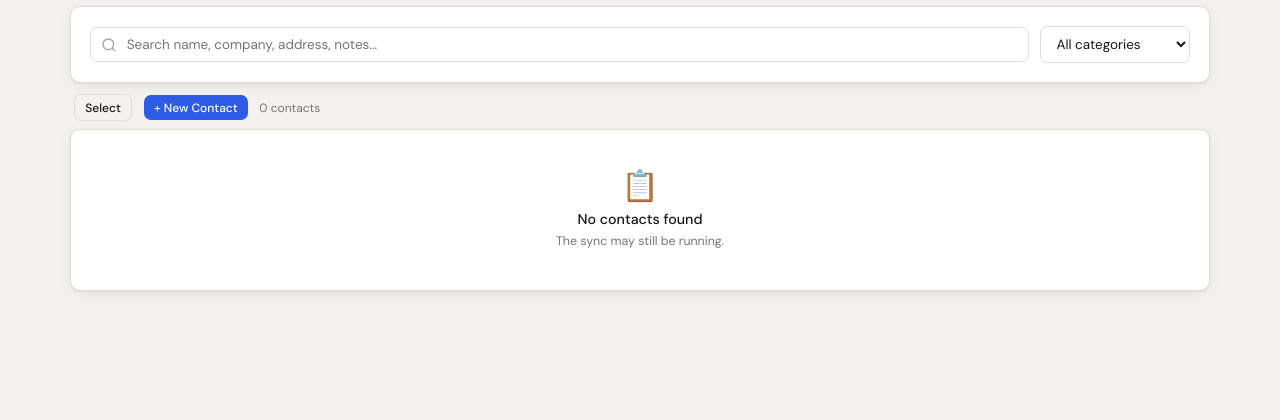
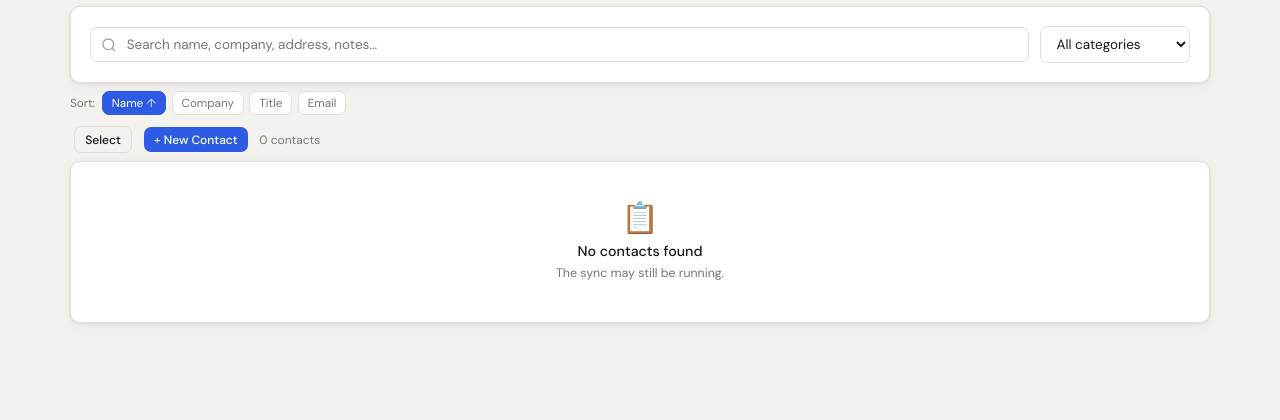
Before and after one commit to jkharty/ContactSync, a Flask app: page /contacts in a window 1280 px wide. Shown: the part 60-480 px from the top of the page. Run offline with Flask 3, Linux system fonts and the light colour scheme; the visitor is signed in with stand-in values (Sample User, id 1); data comes from the database, SQL or seed files in the repository; data that the repository does not hold is empty; parts of the project's set-up code (start-up, migrations or seed data) failed here and were passed over.

Commit message:
Add 4 high-impact improvements: retry, delete sync, write-back status, sort UI
1. Auto-retry failed write-backs: _process_pending_writes() now resets
   'error' rows to 'pending' at the start of each sync cycle so they are
   automatically retried without admin intervention. Added per-contact
   'Retry write' button in the Errors tab for immediate manual retry.

2. Deleted contact sync: full_sync() now tracks all exchange_ids seen
   from Exchange and removes any DB contacts not in that set (excluding
   LOCAL-* pending-creation rows). The deleted count is reported in the
   sync log.

3. Write-back confirmation: contact_detail() now queries the most recent
   pending_write status for each contact and passes it to the template.
   contact.html shows a banner: pending (orange), done (green), error (red).

4. Sort bar on contacts list: clickable Name/Company/Title/Email sort
   buttons above the list, with active state and direction arrow. Clicking
   the active sort toggles asc/desc. State is reflected in both the
   initial server render and after AJAX refreshes.

Co-Authored-By: Claude Sonnet 4.6 <noreply@anthropic.com>

```diff
--- a/app.py
+++ b/app.py
@@ -368,8 +368,14 @@ def contact_detail(cid):
     row = db.execute("SELECT * FROM contacts WHERE id=?", (cid,)).fetchone()
     if not row:
         return render_template("error.html", message="Contact not found."), 404
+    write = db.execute(
+        "SELECT status, requested_at FROM pending_writes "
+        "WHERE exchange_id=? ORDER BY requested_at DESC LIMIT 1",
+        (row["exchange_id"],)
+    ).fetchone()
     return render_template("contact.html", c=row,
-        role=session["role"], username=session["username"])
+        role=session["role"], username=session["username"],
+        write_status=write["status"] if write else None)
 
 @app.route("/contacts/<int:cid>/edit", methods=["GET", "POST"])
 @login_required
@@ -772,6 +778,18 @@ def retry_failed_writes():
     db.commit()
     return redirect(url_for("admin", tab="errors"))
 
+@app.route("/admin/writes/retry/<exchange_id>", methods=["POST"])
+@login_required
+@role_required("admin")
+def retry_write_for_contact(exchange_id):
+    db = get_request_db()
+    db.execute(
+        "UPDATE pending_writes SET status='pending' WHERE exchange_id=? AND status='error'",
+        (exchange_id,)
+    )
+    db.commit()
+    return redirect(url_for("admin", tab="errors"))
+
 # ── API for search typeahead ──────────────────────────────────────────────────
 @app.route("/api/search")
 @login_required
--- a/static/style.css
+++ b/static/style.css
@@ -413,6 +413,36 @@ td a:hover { text-decoration: underline; }
   animation: spin .6s linear infinite;
   display: inline-block;
 }
+
+/* ── Write-back status banner (contact detail) ────────────── */
+.write-status {
+  padding: .5rem 1rem;
+  border-radius: var(--radius-sm);
+  font-size: .825rem;
+  font-weight: 500;
+  margin-bottom: .75rem;
+}
+.write-status-pending { background: var(--warning-bg);  color: var(--warning); border: 1px solid var(--warning-border); }
+.write-status-done    { background: var(--success-bg);  color: var(--success); border: 1px solid var(--success-border); }
+.write-status-error   { background: var(--danger-bg);   color: var(--danger);  border: 1px solid var(--danger-border); }
+
+/* ── Sort bar (contacts list) ─────────────────────────────── */
+.sort-bar { display: flex; align-items: center; gap: .35rem; margin-bottom: .5rem; flex-wrap: wrap; }
+.sort-label { font-size: .78rem; color: var(--muted); margin-right: .1rem; }
+.sort-btn {
+  font-size: .78rem;
+  padding: .22rem .6rem;
+  border: 1px solid var(--border);
+  border-radius: var(--radius-sm);
+  background: var(--surface);
+  cursor: pointer;
+  color: var(--muted);
+  font-family: inherit;
+  transition: all .15s;
+}
+.sort-btn:hover { border-color: var(--accent); color: var(--accent); }
+.sort-btn.active { background: var(--accent); color: #fff; border-color: var(--accent); }
+.sort-arrow { margin-left: .2rem; opacity: .8; }
 
 /* ── Sync status pill ─────────────────────────────────────── */
 .sync-pill {
--- a/sync_engine.py
+++ b/sync_engine.py
@@ -452,12 +452,13 @@ def full_sync():
     log.info("Starting full sync ...")
     _set_sync_status("running", "Full sync in progress…")
     start = datetime.datetime.utcnow().isoformat()
-    added = updated = errors = 0
+    added = updated = deleted = errors = 0
     try:
         account  = get_account()
         target   = account.root / 'Top of Information Store' / 'Contacts'
         contacts = target.all()
         db = get_db()
+        seen_exchange_ids = set()
         for c in contacts:
             try:
                 if not isinstance(c, Contact):
@@ -470,6 +471,7 @@ def full_sync():
                     errors += 1
                     continue
                 d = contact_to_dict(c)
+                seen_exchange_ids.add(d["exchange_id"])
                 existing = db.execute(
                     "SELECT id, change_key FROM contacts WHERE exchange_id=?",
                     (d["exchange_id"],)
@@ -539,6 +541,22 @@ def full_sync():
             except Exception as e:
                 log.error(f"Error processing contact: {e}")
                 errors += 1
+
+        # Remove contacts that no longer exist in Exchange
+        # (exclude LOCAL-* rows — contacts created locally but not yet pushed)
+        if seen_exchange_ids:
+            stale = db.execute(
+                "SELECT id, exchange_id, display_name FROM contacts "
+                "WHERE exchange_id NOT LIKE 'LOCAL-%'"
+            ).fetchall()
+            for stale_row in stale:
+                if stale_row["exchange_id"] not in seen_exchange_ids:
+                    log.info(f"Removing deleted contact: {stale_row['display_name']}")
+                    db.execute("DELETE FROM contacts WHERE id=?", (stale_row["id"],))
+                    db.execute("DELETE FROM pending_writes WHERE exchange_id=?",
+                               (stale_row["exchange_id"],))
+                    deleted += 1
+
         write_errors = _process_pending_writes(db, account)
         errors += write_errors
         db.commit()
@@ -548,10 +566,10 @@ def full_sync():
         errors += 1
 
     finish = datetime.datetime.utcnow().isoformat()
-    msg = f"Full sync complete — added:{added} updated:{updated} errors:{errors}"
+    msg = f"Full sync complete — added:{added} updated:{updated} deleted:{deleted} errors:{errors}"
     _set_sync_status("idle", msg)
-    _log_sync(start, finish, added, updated, 0, errors, "full")
-    log.info(f"Full sync done — added:{added} updated:{updated} errors:{errors}")
+    _log_sync(start, finish, added, updated, deleted, errors, "full")
+    log.info(f"Full sync done — added:{added} updated:{updated} deleted:{deleted} errors:{errors}")
 
 def force_refresh():
     log.info("Force refresh starting ...")
@@ -774,6 +792,8 @@ def _write_fields_to_exchange(c, field_data):
 def _process_pending_writes(db, account):
     """Process pending write operations. Returns error count."""
     from exchangelib import ItemId, HTMLBody
+    # Auto-retry: reset previously failed write-backs so they get another attempt
+    db.execute("UPDATE pending_writes SET status='pending' WHERE status='error'")
     pending = db.execute(
         "SELECT * FROM pending_writes WHERE status='pending'"
     ).fetchall()
--- a/templates/contacts.html
+++ b/templates/contacts.html
@@ -26,6 +26,15 @@
       <a href="#" id="clear-link" class="btn btn-secondary">Clear</a>
     </div>
   </div>
+</div>
+
+<div class="sort-bar">
+  <span class="sort-label">Sort:</span>
+  {% for key, label in [('name','Name'),('company','Company'),('title','Title'),('email','Email')] %}
+  <button class="sort-btn {% if sort_key == key %}active{% endif %}" data-sort="{{ key }}">
+    {{ label }}{% if sort_key == key %}<span class="sort-arrow">{{ '↑' if sort_dir == 'asc' else '↓' }}</span>{% endif %}
+  </button>
+  {% endfor %}
 </div>
 
 <div class="list-toolbar">
@@ -318,6 +327,7 @@
 
     clearWrap.style.display = (q || cat) ? 'inline-flex' : 'none';
     clearSelection();
+    if (typeof updateSortButtons === 'function') updateSortButtons();
   }
 
   function doSearch(page) {
@@ -427,6 +437,35 @@
     }
   };
 
+  // ── Sort buttons ─────────────────────────────────────────────────────────────
+  function updateSortButtons() {
+    document.querySelectorAll('.sort-btn').forEach(btn => {
+      const key = btn.dataset.sort;
+      const isActive = key === currentSort.key;
+      btn.classList.toggle('active', isActive);
+      let arrow = btn.querySelector('.sort-arrow');
+      if (isActive) {
+        if (!arrow) { arrow = document.createElement('span'); arrow.className = 'sort-arrow'; btn.appendChild(arrow); }
+        arrow.textContent = currentSort.dir === 'asc' ? ' ↑' : ' ↓';
+      } else if (arrow) {
+        arrow.remove();
+      }
+    });
+  }
+  document.querySelectorAll('.sort-btn').forEach(btn => {
+    btn.addEventListener('click', function() {
+      const key = this.dataset.sort;
+      if (currentSort.key === key) {
+        currentSort.dir = currentSort.dir === 'asc' ? 'desc' : 'asc';
+      } else {
+        currentSort.key = key;
+        currentSort.dir = 'asc';
+      }
+      updateSortButtons();
+      doSearch(1);
+    });
+  });
+
   // ── Text number picker ───────────────────────────────────────────────────────
   window.toggleTextPicker = function(btn) {
     const picker = btn.nextElementSibling;
```
Also changed, not shown: templates/admin.html (+10 -3 lines), templates/contact.html (+8 -0 lines).
